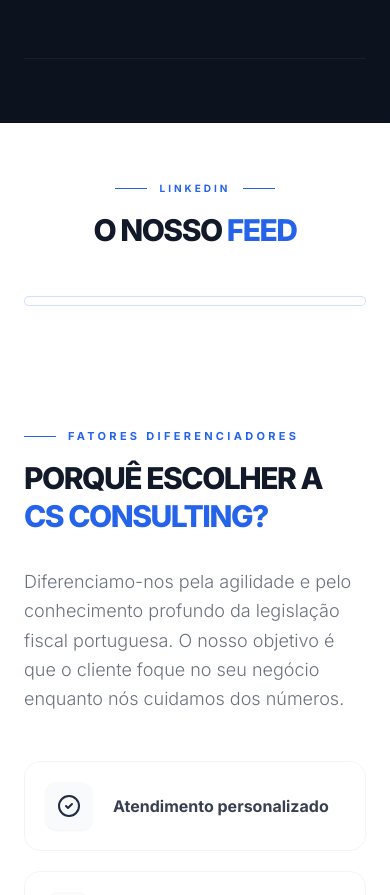
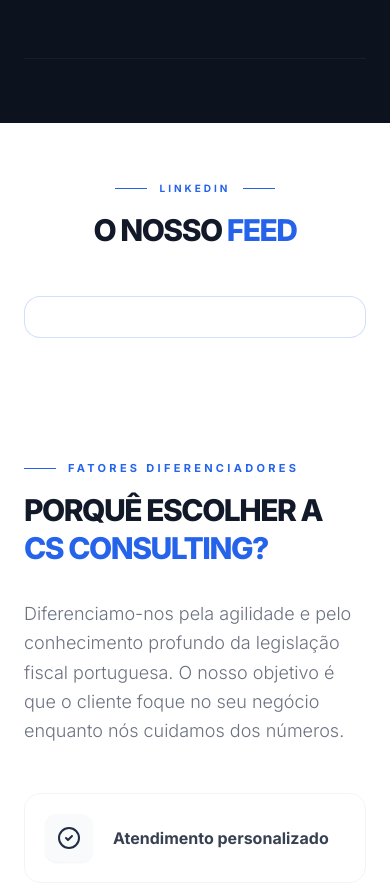
Before and after one commit to ramosmatt89/CS-Consulting, a React (Vite) app: page / in a window 390 px wide. Shown: the part 5880-6775 px from the top of the page. Built offline with nearby package versions, Linux system fonts and the light colour scheme.

Commit message:
style: update team layout and linkedin feed responsiveness
Adjust grid breakpoints and column counts for the team section and refine padding and container constraints for the LinkedIn feed to improve visual consistency on larger screens.

```diff
--- a/components/LinkedInFeed.tsx
+++ b/components/LinkedInFeed.tsx
@@ -13,8 +13,8 @@
   }, []);
 
   return (
-    <section className="bg-white py-12 md:py-20">
-      <div className="container mx-auto px-6">
+    <section className="bg-white py-12 md:py-20 overflow-hidden">
+      <div className="w-full px-6 md:px-10 lg:px-16 max-w-[1600px] mx-auto">
         <div className="mb-12 text-center reveal">
           <div className="inline-flex items-center gap-3 mb-4">
             <span className="w-8 h-px bg-blue-600"></span>
@@ -26,11 +26,12 @@
           </h2>
         </div>
 
-        <div className="reveal reveal-delay-1 max-w-6xl mx-auto">
-          <div className="bg-white rounded-2xl p-1 shadow-[0_50px_100px_-20px_rgba(37,99,235,0.18)] border border-blue-600/20 overflow-hidden">
+        <div className="reveal reveal-delay-1 w-full">
+          <div className="bg-white rounded-2xl pt-8 px-5 pb-2 md:pt-16 md:px-12 shadow-[0_50px_100px_-20px_rgba(37,99,235,0.18)] border border-blue-600/20 overflow-hidden">
             <div
               className="elfsight-app-07faa308-3ae6-43cc-8fbd-64d467d06867"
               data-elfsight-app-lazy
+              data-elfsight-app-columns="4"
             ></div>
           </div>
         </div>
--- a/components/Team.tsx
+++ b/components/Team.tsx
@@ -101,7 +101,7 @@
           {teamMembers.map((member) => (
             <div
               key={member.id}
-              className="flex-none w-full sm:w-[calc((100%-1.5rem)/2)] lg:w-[calc((100%-5rem)/3)] snap-center sm:snap-start group"
+              className="flex-none w-full md:w-[calc((100%-3rem)/3)] xl:w-[calc((100%-7.5rem)/4)] snap-center md:snap-start group"
             >
               <div className="relative aspect-[4/5] overflow-hidden rounded-3xl bg-[#161f2e] mb-6 md:mb-8 shadow-2xl mx-auto max-w-[90vw] sm:max-w-none transition-all duration-700 group-hover:translate-y-[-10px] group-hover:shadow-blue-500/10">
                 {/* Photo with B&W effect only on Desktop (md+) */}
```
